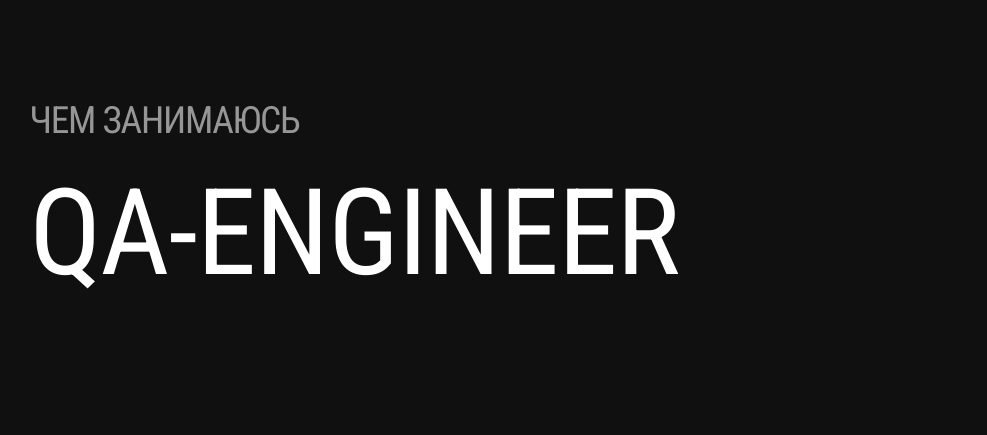
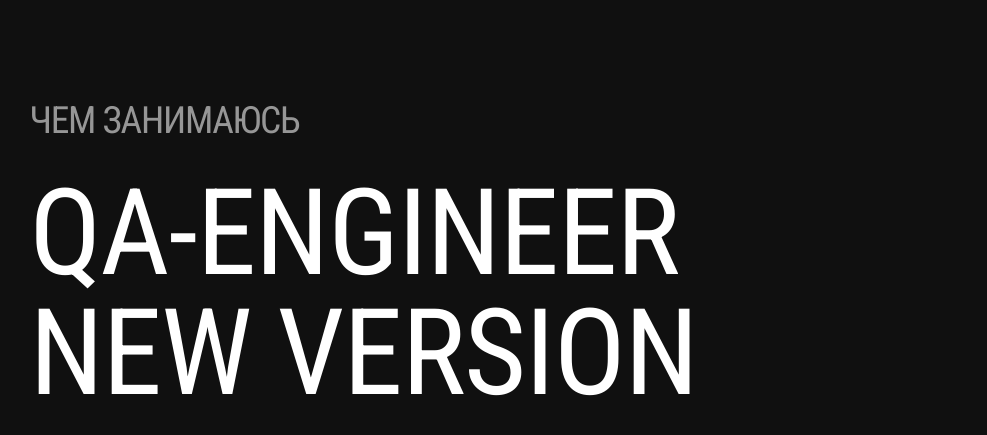
Before and after one commit to doubtrush/CV, a plain HTML site: page index.html in a window 1280 px wide. Shown: the part 714-1149 px from the top of the page, without its empty margins (33-1020 px from the left). Before the commit the page ends 1127 px from the top, so only its background shows below. Drawn offline with Linux system fonts and the light colour scheme.

Commit message:
добавил строку new version

```diff
--- a/index.html
+++ b/index.html
@@ -47,6 +47,7 @@
     <div class="block">
       <div class="block-title">чем занимаюсь</div>
     <div class="name">QA-Engineer</div>
+ <div class="name">new version</div>
       </div>
     </div>
   </body>
```
